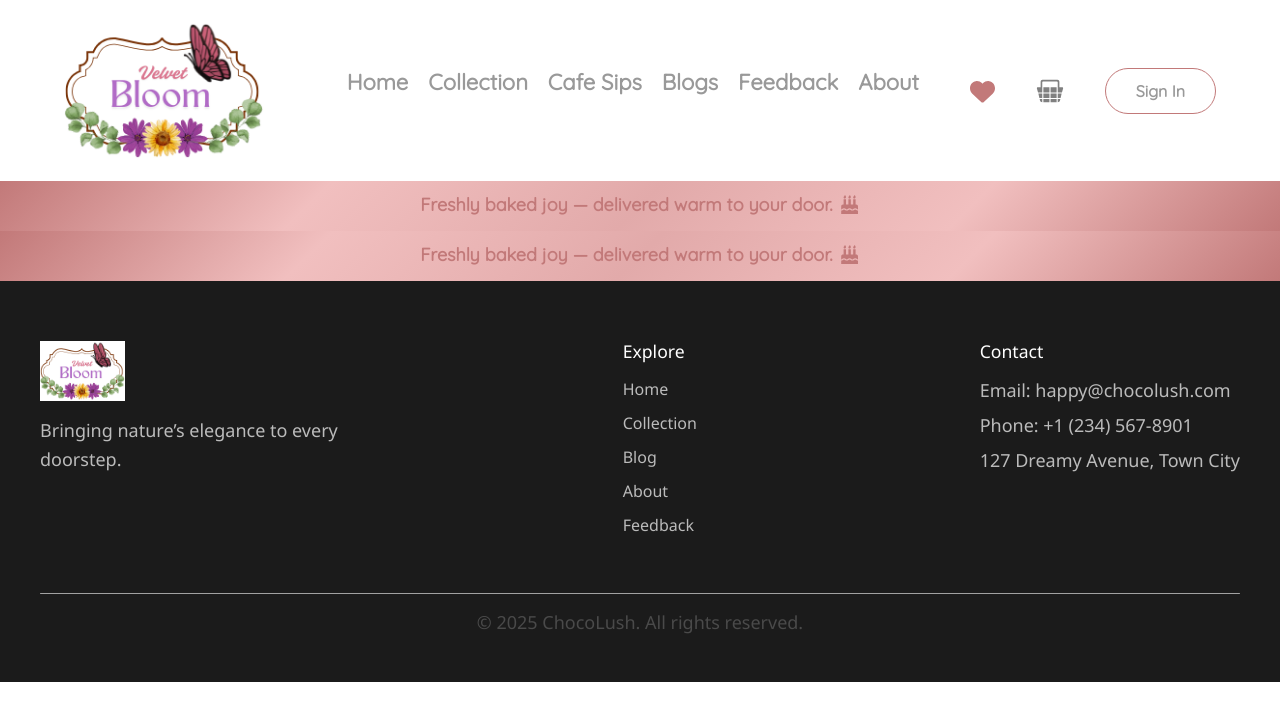
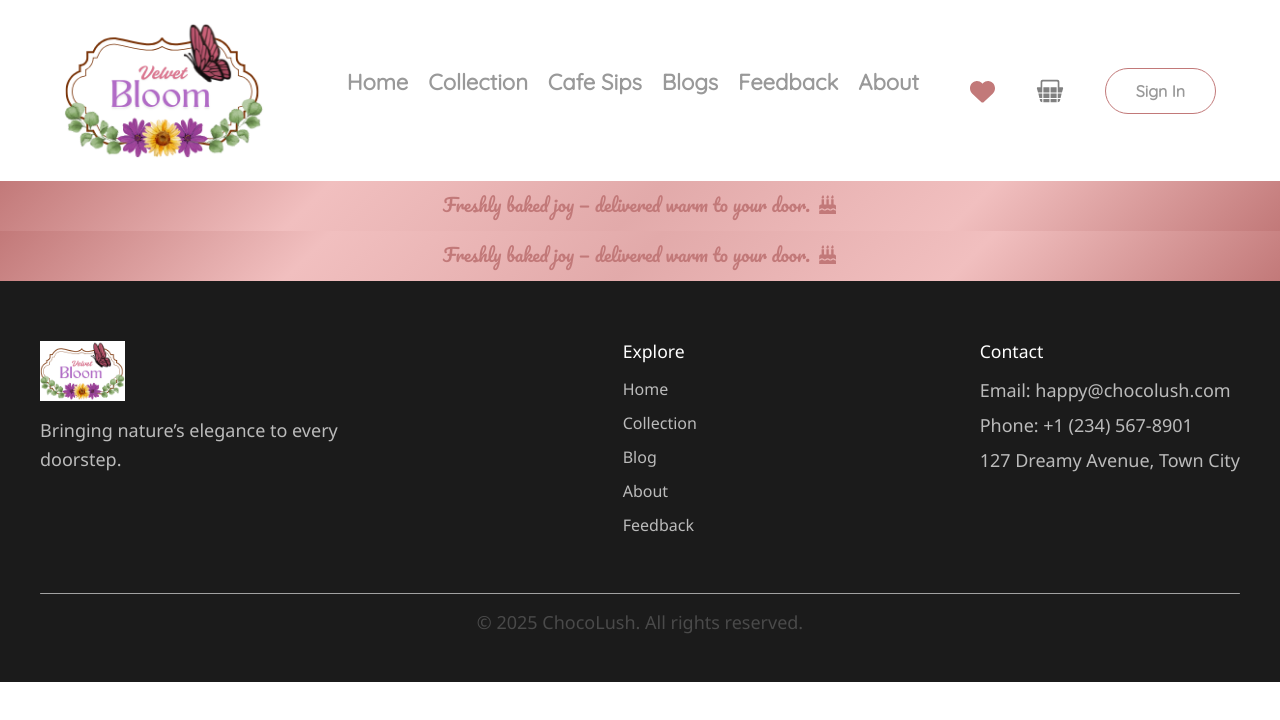
Before and after one commit to SnehaGajjar7/ChocoLush, a React (Create React App) app in the folder frontend/: page /bottom in a window 1280 px wide. Shown: the top 720 px of the page. Built offline with nearby package versions, Linux system fonts and the light colour scheme; no server answers.

Commit message:
Update Bottom.css

```diff
--- a/frontend/src/components/Navbar/Bottom.css
+++ b/frontend/src/components/Navbar/Bottom.css
@@ -6,9 +6,9 @@
     height: 50px;
     padding: 10px 0;
     font-size: 14px;
-    font-weight: 600;
     animation: fadeInOut 1s ease-in-out;
     transition: all 0.5s ease-in-out;
+    font-family: 'Pacifico', cursive;
   }
 
   .bottom-message-bar p {
```
